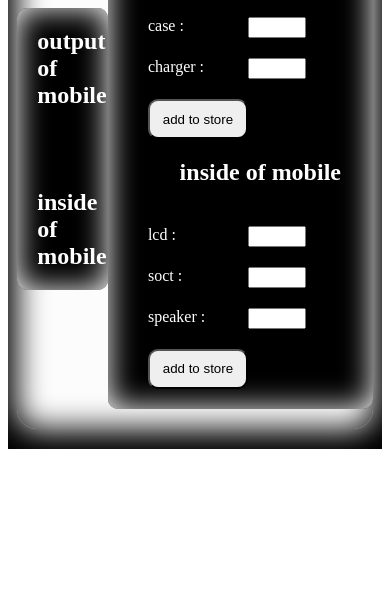
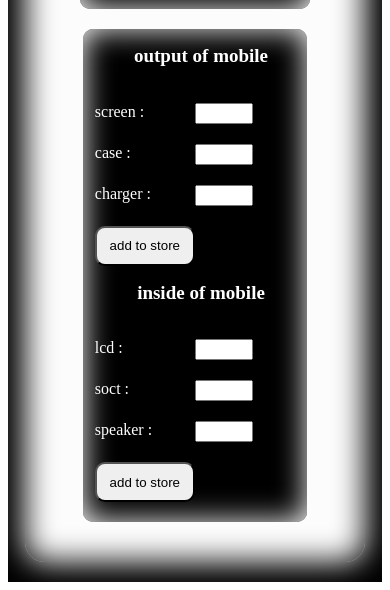
Before and after one commit to petereshac45/web_store_JavaScript, a plain HTML site: page index.html in a window 390 px wide. Shown: the part 276-866 px from the top of the page. Before the commit the page ends 844 px from the top, so only its background shows below. Drawn offline with Linux system fonts and the light colour scheme.

Commit message:
responseve

```diff
--- a/style.css
+++ b/style.css
@@ -10,7 +10,7 @@
 }
 
 .parent h1 {
-    font-size: 80px;
+    font-size: clamp(40px, 4vw, 80px);
     height: 30px;
     text-shadow: 0 0 20px white;
 }
@@ -78,6 +78,7 @@
 
 .parent .products .inputStore .output h2 {
     align-self: center;
+    font-size: clamp(19px, 2vw, 30px);
 }
 
 .parent .products .inputStore .output input {
@@ -128,8 +129,40 @@
 
 .parent .products .inputStore .inside h2 {
     align-self: center;
+    font-size: clamp(19px, 2vw, 30px);
 }
 
 .parent .products .inputStore .inside input {
     width: 50px;
 }
+
+@media (max-width:400px) {
+    .parent .products {
+        width: 100%;
+        padding: 0;
+    }
+    .parent .products .inputStore .output {
+        display: flex;
+        padding-left: 12px;
+        flex-direction: column;
+        gap: 20px;
+    }
+    .parent .products .inputStore .inside {
+        display: flex;
+        padding-left: 12px;
+        flex-direction: column;
+        gap: 20px;
+    }
+}
+
+@media (max-width:960px) {
+    .parent .products {
+        display: flex;
+        width: 80%;
+        padding: 20px;
+        flex-direction: column;
+    }
+    .parent .products .mainStore {
+        width: 70%;
+    }
+}
```
